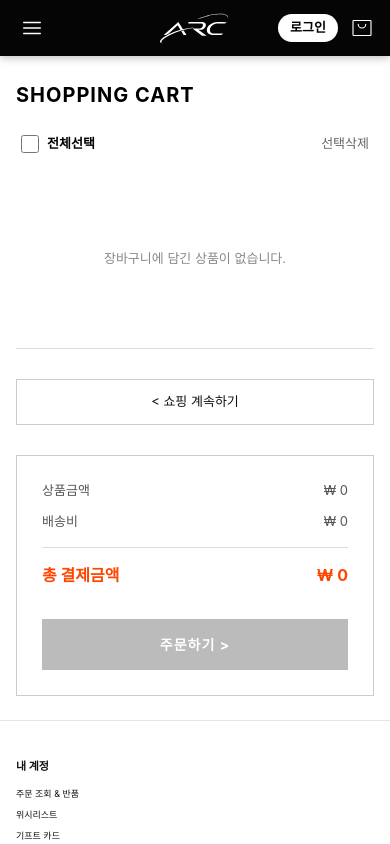
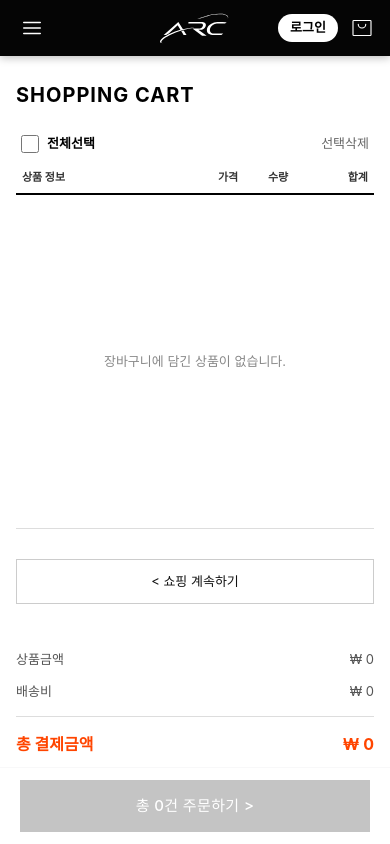
Before and after one commit to mallangdochi/Mini-e-Commerce-team-project, a React (Vite) app: page /cart in a window 390 px wide. Shown: the top 844 px of the page. Built offline with nearby package versions, Linux system fonts and the light colour scheme; the HTML template or start-up script is replaced by a standard one; a web font is replaced by a local one.

Commit message:
style: 장바구니 모바일 레이아웃 개선

```diff
--- a/src/pages/CartPage.jsx
+++ b/src/pages/CartPage.jsx
@@ -210,14 +210,16 @@ function CartPage() {
               <span>₩ {totalPrice.toLocaleString()}</span>
             </div>
 
+            <div className="cart-btn-action-bar">
               <button
                 type="button"
                 className="cart-btn-action"
                 onClick={handleOrder}
                 disabled={selectedItems.length === 0}
               >
-              주문하기 &gt;
+                총 {selectedItems.length}건 주문하기 &gt;
               </button>
+            </div>
           </div>
         </div>
       </div>
--- a/src/styles/cart.css
+++ b/src/styles/cart.css
@@ -30,10 +30,11 @@
   display: grid;
 
   grid-template-columns:
-    minmax(260px, 2fr)
+    40px
+    minmax(220px, 2fr)
+    minmax(90px, 1fr)
     minmax(100px, 1fr)
-    minmax(110px, 1fr)
-    minmax(100px, 1fr)
+    minmax(90px, 1fr)
     40px;
 
   padding-bottom: 12px;
@@ -46,6 +47,15 @@
   font-weight: 700;
 }
 
+.cart-table-header span:nth-child(2) {
+  padding-left: 6px;
+}
+
+.cart-table-header span:nth-last-child(2) {
+  text-align: right;
+  padding-right: 6px;
+}
+
 .cart-item-list {
   border-bottom: 1px solid #ddd;
 }
@@ -54,10 +64,11 @@
   display: grid;
 
   grid-template-columns:
-    minmax(260px, 2fr)
+    40px
+    minmax(220px, 2fr)
+    minmax(90px, 1fr)
     minmax(100px, 1fr)
-    minmax(110px, 1fr)
-    minmax(100px, 1fr)
+    minmax(90px, 1fr)
     40px;
 
   align-items: center;
@@ -155,7 +166,7 @@
 }
 
 .cart-quantity-box button {
-  padding: 5px 10px;
+  padding: 4px 8px;
 
   border: 0;
 
@@ -163,7 +174,7 @@
 
   font-family: inherit;
 
-  font-size: 12px;
+  font-size: 11px;
 
   cursor: pointer;
 }
@@ -173,13 +184,13 @@
 }
 
 .cart-qty {
-  min-width: 24px;
+  min-width: 18px;
 
-  padding: 0 5px;
+  padding: 0 4px;
 
   text-align: center;
 
-  font-size: 12px;
+  font-size: 11px;
 }
 
 .cart-remove-btn {
@@ -286,12 +297,14 @@
 
 .cart-btn-action {
   width: 100%;
+  height: 52px;
 
   margin-top: 20px;
 
-  padding: 15px;
+  padding: 0;
 
   border: 0;
+  border-radius: 0;
 
   background: #000;
 
@@ -299,12 +312,17 @@
 
   font-family: inherit;
 
-  font-size: 14px;
-  font-weight: 700;
+  font-size: 15px;
+  font-weight: 500;
 
-  letter-spacing: 1px;
+  letter-spacing: 0.025em;
+
+  display: flex;
+  align-items: center;
+  justify-content: center;
 
   cursor: pointer;
+  user-select: none;
 
   transition: background-color 0.2s;
 }
@@ -314,7 +332,7 @@
 }
 
 .cart-btn-action:disabled {
-  background: #bbb;
+  background: #c4c4c4;
 
   cursor: not-allowed;
 }
@@ -333,6 +351,7 @@
   .cart-table-header,
   .cart-item-row {
     grid-template-columns:
+      35px
       minmax(220px, 2fr)
       90px
       100px
@@ -345,7 +364,7 @@
   .cart-container {
     margin: 24px auto;
 
-    padding: 0 16px;
+    padding: 0 16px calc(76px + env(safe-area-inset-bottom, 0px));
   }
 
   .cart-section-title {
@@ -355,7 +374,10 @@
   }
 
   .cart-table-header {
-    display: none;
+    display: grid;
+    grid-template-columns: 0 1fr 50px 50px 56px 0;
+    padding-bottom: 8px;
+    font-size: 11px;
   }
 
   .cart-item-row {
@@ -363,11 +385,21 @@
 
     display: grid;
 
-    grid-template-columns: 70px 1fr;
+    grid-template-columns: 24px 80px 1fr;
 
     gap: 12px;
 
     padding: 20px 30px 20px 0;
+  }
+
+  .cart-checkbox-cell {
+    grid-column: 1;
+    grid-row: 1 / 3;
+
+    align-self: start;
+    justify-self: center;
+
+    margin-top: 2px;
   }
 
   .cart-product-cell {
@@ -376,32 +408,43 @@
 
   .cart-item-img-placeholder,
   .cart-item-img {
-    grid-column: 1;
-    grid-row: 1 / 5;
+    grid-column: 2;
+    grid-row: 1 / 3;
 
-    width: 70px;
-    height: 70px;
+    width: 80px;
+    height: 80px;
 
     margin-right: 0;
+
+    border: 1px solid #eee;
+    border-radius: 4px;
   }
 
   .cart-item-info {
-    grid-column: 2;
+    grid-column: 3;
+    grid-row: 1;
   }
 
   .cart-item-price {
-    grid-column: 2;
-
-    font-size: 12px;
+    display: none;
   }
 
   .cart-quantity-box {
-    grid-column: 2;
+    grid-column: 3;
+    grid-row: 2;
+
+    justify-self: start;
   }
 
   .cart-item-total {
-    grid-column: 2;
+    display: block;
 
+    grid-column: 3;
+    grid-row: 2;
+
+    justify-self: end;
+
+    font-size: 14px;
     font-weight: 700;
   }
 
@@ -422,6 +465,49 @@
 
   .cart-summary-box {
     width: 100%;
+  }
+
+  /* 헤더(56px) + .cart-container margin-top(24px)만큼 빼서 남은 뷰포트를 꽉 채움 */
+  .cart-container:has(.cart-empty) {
+    display: flex;
+    flex-direction: column;
+    min-height: calc(100vh - 80px);
+  }
+
+  .cart-item-list:has(.cart-empty) {
+    display: flex;
+    flex: 1;
+  }
+
+  .cart-empty {
+    flex: 1;
+    min-height: 0;
+    display: flex;
+    align-items: center;
+    justify-content: center;
+  }
+
+  .cart-item-list:has(.cart-empty) + .cart-bottom-section .cart-summary-box {
+    border: none;
+    padding: 16px 0 0;
+  }
+
+  .cart-btn-action-bar {
+    position: fixed;
+    bottom: 0;
+    left: 0;
+    right: 0;
+    z-index: 10;
+
+    padding: 12px 20px calc(12px + env(safe-area-inset-bottom, 0px));
+
+    background: rgba(255, 255, 255, 0.95);
+    backdrop-filter: blur(2px);
+    border-top: 1px solid rgba(243, 244, 246, 0.6);
+  }
+
+  .cart-btn-action-bar .cart-btn-action {
+    margin-top: 0;
   }
 }
 /* 상단 전체선택 & 선택삭제 컨트롤 바 */
@@ -466,18 +552,6 @@
   text-decoration: underline;
 }
 
-.cart-table-header {
-  grid-template-columns:
-    40px minmax(220px, 2fr) minmax(90px, 1fr) minmax(100px, 1fr) minmax(90px, 1fr)
-    40px;
-}
-
-.cart-item-row {
-  grid-template-columns:
-    40px minmax(220px, 2fr) minmax(90px, 1fr) minmax(100px, 1fr) minmax(90px, 1fr)
-    40px;
-}
-
 .cart-checkbox-cell {
   display: flex;
   align-items: center;
```
Lines whose indentation alone changed are shown as unchanged.
